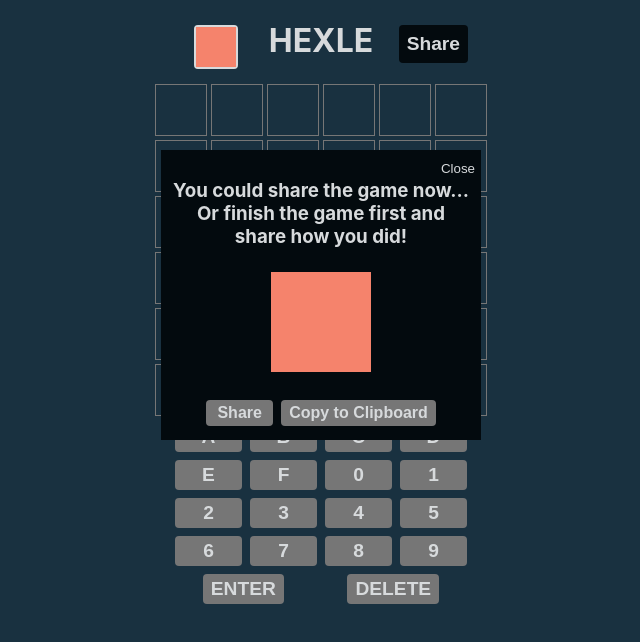
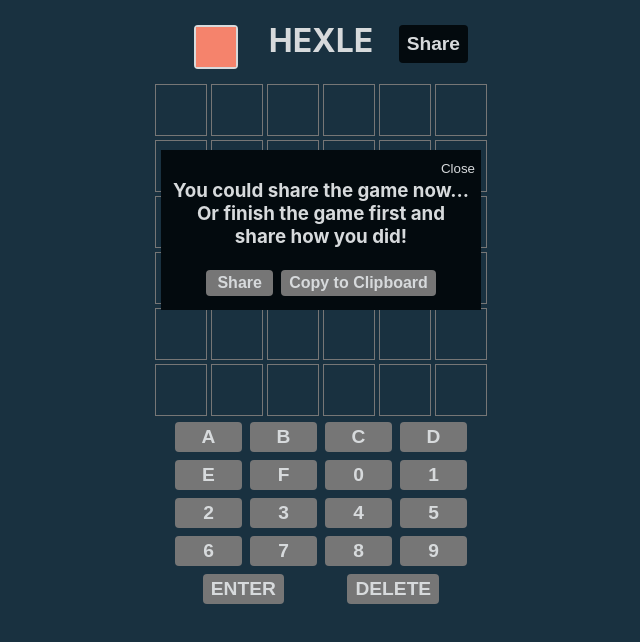
Before and after one commit to jlamoreaux/hexle, a React (Create React App) app: page / in a window 1280 px wide. Both pictures are taken after a click on the button "Share". Shown: the top 642 px of the page, without its empty margins (319-959 px from the left). Built offline with nearby package versions, Linux system fonts and the light colour scheme.

Commit message:
fix minor styling on game over modal

```diff
--- a/src/App.tsx
+++ b/src/App.tsx
@@ -429,8 +429,6 @@ const App = () => {
     const currentCode = getDailyCode();
 
     if (code !== currentCode) {
-      console.log(code);
-      console.log(currentCode);
       clearStickyValues();
       setAttempts(defaultAttemptsValue);
       setCharacters(defaultCharactersValue);
@@ -464,7 +462,6 @@ const App = () => {
   }, [deleteCharacter, setValueOfCurrentField, attempts, characters]);
 
   const showOrHideModal = (isVisible: boolean) => {
-    console.log(`Should we show the modal? ${isShareModalVisible}`);
     setIsShareModalVisible(isVisible);
   };
 
--- a/src/components/GameOver.tsx
+++ b/src/components/GameOver.tsx
@@ -129,7 +129,7 @@ const GameOver = ({
       ? 'Think you can guess a hex code by looking at a color? Test your skill at https://hexle.codes'
       : generateBlocks(attempts, gameResult);
 
-  let modalMessage: string =
+  let modalMessage =
     'You could share the game now...\n\nOr finish the game first and share how you did!';
   if (gameResult === GameResult.WIN) {
     modalMessage = 'You Win!';
@@ -154,9 +154,12 @@ const GameOver = ({
     >
       <CloseButton closeModal={closeModal} />
       <h3>{modalMessage}</h3>
-      <div style={{ margin: '24px auto' }}>
-        <ColorSquare hexCode={hexCode} size={100} />
-      </div>
+      {gameResult !== GameResult.IN_PROGRESS && (
+        <div style={{ margin: '24px auto' }}>
+          <p>#{hexCode}</p>
+          <ColorSquare hexCode={hexCode} size={100} />
+        </div>
+      )}
       <ShareButton
         label="Share"
         shareFunction={() => shareResult(resultsToShare)}
```
